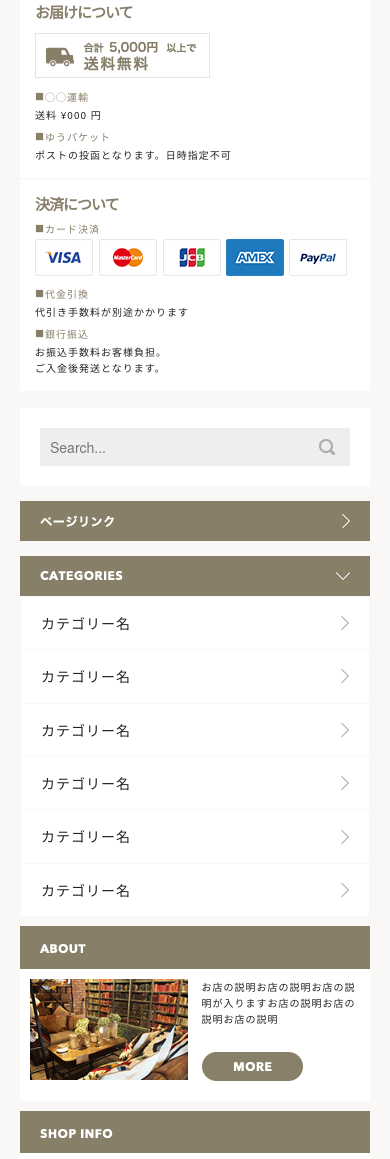
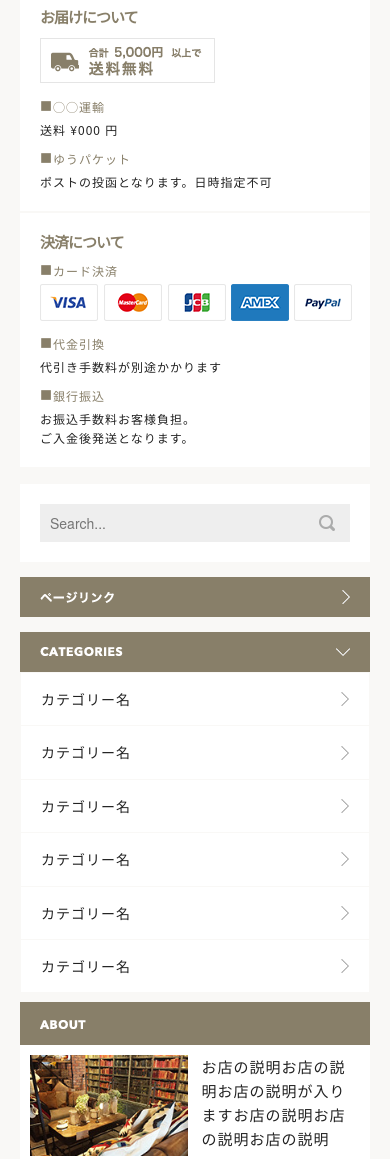
Before and after one commit to toshiya-shiraishi/shopping-site, a plain HTML site: page index.html in a window 390 px wide. Shown: the part 2007-3166 px from the top of the page. Drawn offline with nearby package versions, Linux system fonts and the light colour scheme.

Commit message:
追加補正分

```diff
--- a/css/site.scss
+++ b/css/site.scss
@@ -72,8 +72,7 @@ body {
     margin-bottom: 50px;
 }
 
-#newitem_area {
-}
+#newitem_area {}
 
 .sp_items {
     display: none;
@@ -304,6 +303,17 @@ body {
         .guide_box {
             width: 100%;
             margin-bottom: 2px;
+            padding: 20px 0 20px 20px;
+            dd {
+                font-size: 12px;
+            }
+            dt {
+                font-size: 12px;
+            }
+            dt:before {
+                content: "■";
+                font-size: 20px;
+            }
         }
     }
 
@@ -336,6 +346,9 @@ body {
             }
             .about_text {
                 width: 48%;
+            }
+            p {
+                font-size: 15px;
             }
             .btn {
                 margin-left: 0;
```
Also changed, not shown: css/site.css, 1 other file.
